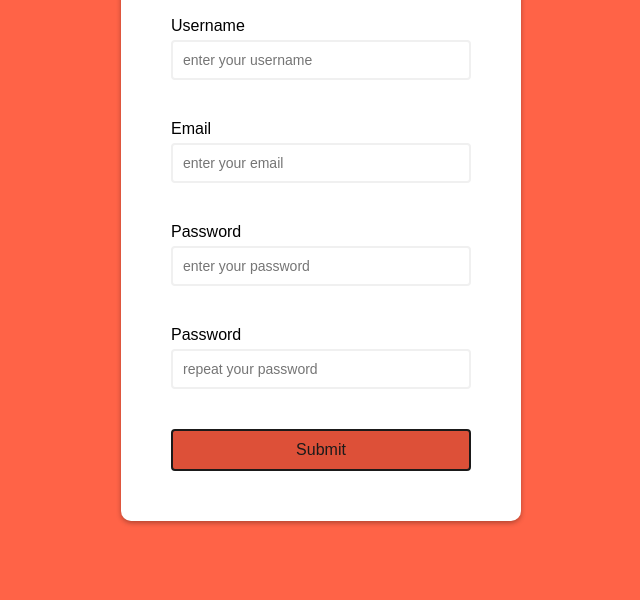
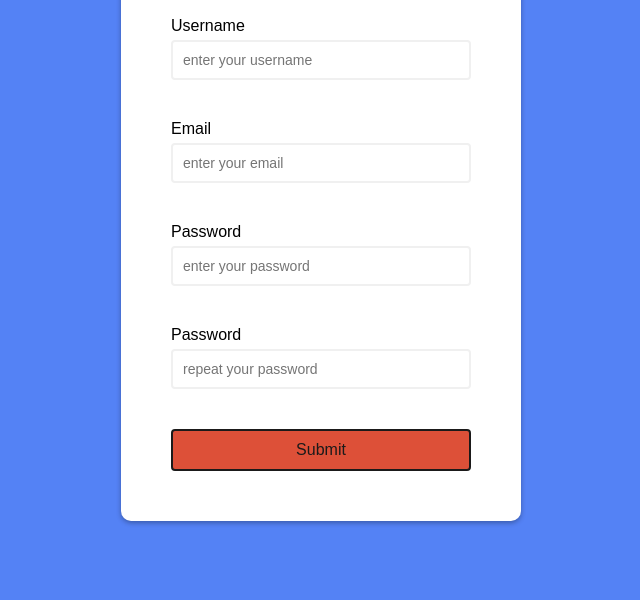
Before and after one commit to kimicasamina/form-validation, a plain HTML site: page index.html in a window 1280 px wide. Shown: the part 200-800 px from the top of the page, without its empty margins (319-959 px from the left). Drawn offline with Linux system fonts and the light colour scheme.

Commit message:
changed background color

```diff
--- a/styles.css
+++ b/styles.css
@@ -6,7 +6,7 @@
 }
 
 body {
-  background-color: tomato;
+  background-color: rgb(84, 130, 245);
   display: flex;
   justify-content: center;
   align-items: center;
```
